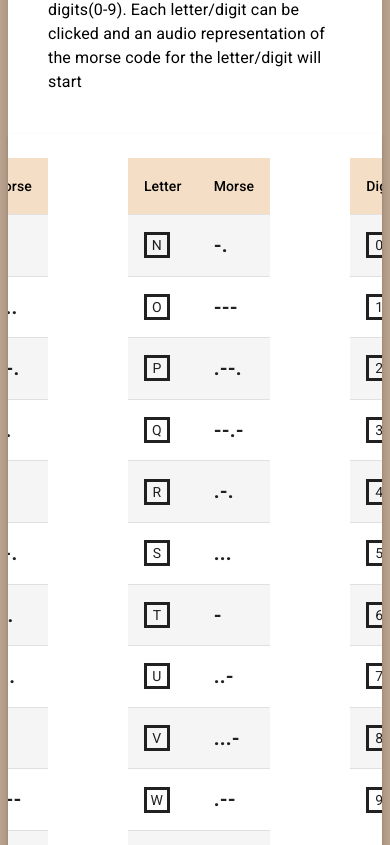
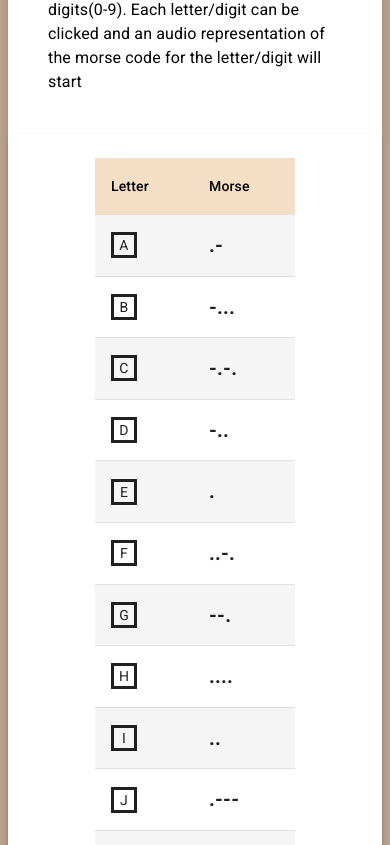
Before and after one commit to TudorTodea/Morse-Text-Translator, a React (Vite) app: page / in a window 390 px wide. Shown: the part 899-1744 px from the top of the page. Built offline with nearby package versions, Linux system fonts and the light colour scheme.

Commit message:
fixed warning + added tables responsive for mobile

```diff
--- a/src/components/Learn/morseTable.jsx
+++ b/src/components/Learn/morseTable.jsx
@@ -88,7 +88,7 @@ export default function CustomizedTables() {
   const audioCtx=useContext(AudioPlayContext);
   return (
     <TableContainer  component={Paper}>
-      <Box p={3} sx={{ display:'flex' ,justifyContent:'center',gap:10 }}>
+      <Box p={3} sx={{ display:'flex' ,justifyContent:'center',gap:10,flexDirection:{md:'row',xs:'column'},alignItems:{xs:'center',md:'flex-start'} }}>
       <Table sx={{ width: 200,padding:'20px 20px 20px 20px' }} aria-label="customized table">
         <TableHead>
           <TableRow>
--- a/src/components/Morse/Morse.jsx
+++ b/src/components/Morse/Morse.jsx
@@ -83,8 +83,8 @@ function inputSwap(){
           onChange={inputChange}
           sx={{ width:'80%' }}
         />
-           <IconButton  sx={{ display:'flex',cursor:'pointer',marginTop:'20px',marginBottom:'20px' }}>
-        <ChangeCircle fontSize='large' onClick={inputSwap}/>
+           <IconButton  sx={{ display:'flex',cursor:'pointer',marginTop:'20px',marginBottom:'20px' }}onClick={inputSwap}>
+        <ChangeCircle fontSize='large' />
         </IconButton>
         <TextField
           id="filled-multiline-static"
```
